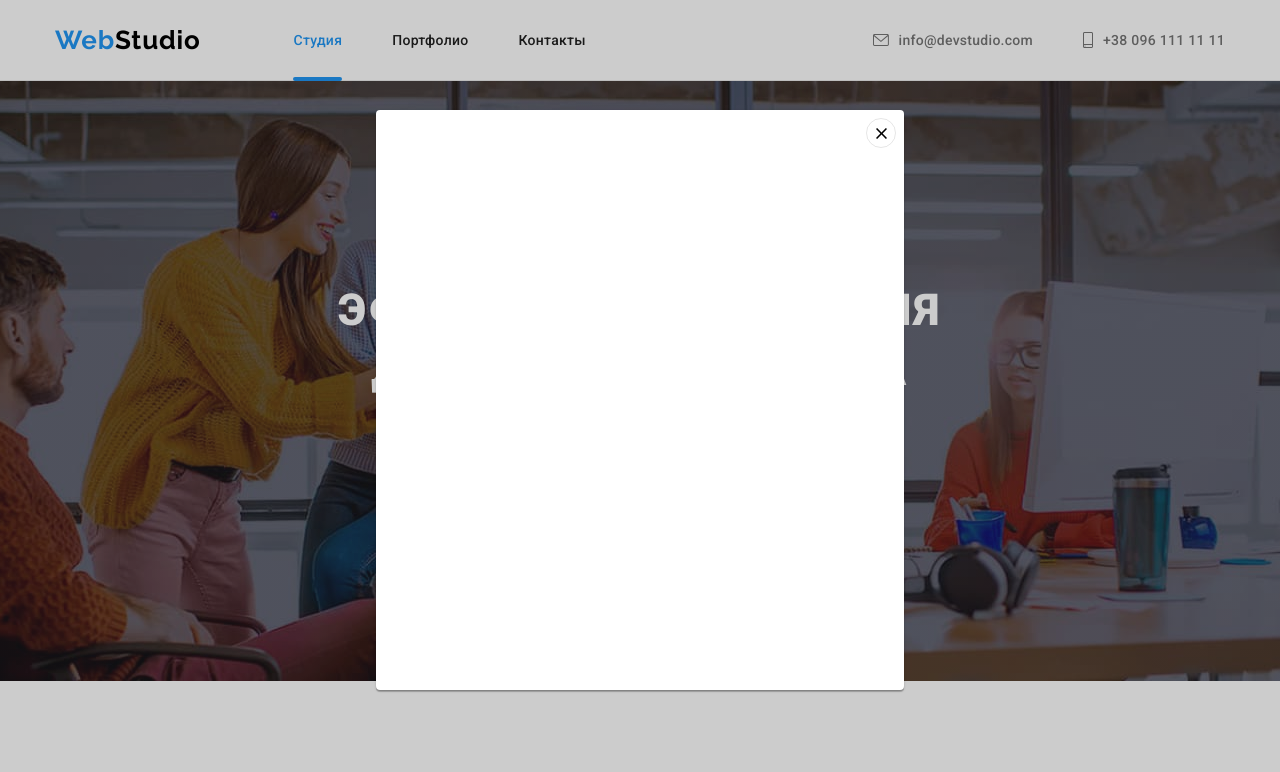
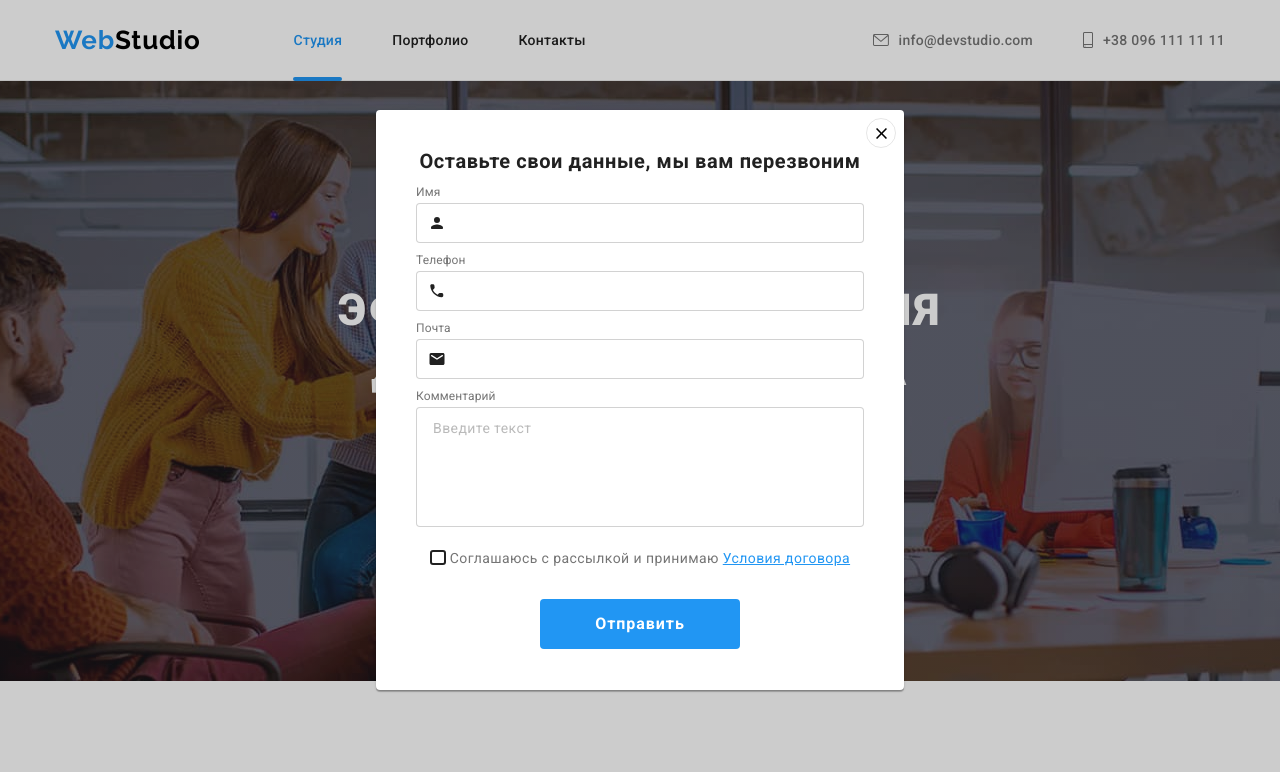
Before and after one commit to vladkrasovsky/goit-markup-hw-06, a plain HTML site: page index.html in a window 1280 px wide. Both pictures are taken after a click on the button "Заказать услугу". Shown: the top 772 px of the page. Drawn offline with Linux system fonts and the light colour scheme.

Commit message:
Adds modal form markup and styles

```diff
--- a/css/styles.css
+++ b/css/styles.css
@@ -27,6 +27,7 @@
   --modal-close-border-color: rgba(0, 0, 0, 0.1);
   --input-border-color: rgba(33, 33, 33, 0.2);
   --input-border-color-light: rgba(255, 255, 255, 0.3);
+  --placeholder-color: rgba(117, 117, 117, 0.5);
 
   /* sizes */
   --container-width: 1200px;
@@ -45,6 +46,7 @@
   --font-secondary: 'Raleway', sans-serif;
   --font-size-default: 14px;
   --letter-spacing-default: 0.03em;
+  --letter-spacing-xs: 0.01em;
   --letter-spacing-sm: 0.02em;
   --letter-spacing-lg: 0.06em;
 
@@ -96,12 +98,47 @@ body {
 /* forms */
 .form-field {
   position: relative;
+
+  display: flex;
+  flex-direction: column;
+  margin-bottom: 28px;
+
+  user-select: none;
+}
+.form-field-check {
+  display: block;
+}
+.form-option {
+  position: absolute;
+  top: 0;
+  transform: translateY(-100%);
+
+  font-size: 12px;
+  line-height: 1.66;
+
+  letter-spacing: var(--letter-spacing-xs);
+
+  color: var(--text-color);
+}
+.form-icon {
+  position: absolute;
+  left: 12px;
+  top: 50%;
+  transform: translateY(-50%);
+
+  fill: var(--text-color-dark);
+
+  transition-property: fill;
+  transition-duration: var(--transition-base-time);
+  transition-timing-function: var(--transition-base-animation);
 }
 .input {
+  height: 40px;
   max-width: 100%;
-  padding: 14px;
+  padding: 11px;
 
   letter-spacing: var(--letter-spacing-default);
+  color: var(--text-color-dark);
 
   border: 1px solid var(--input-border-color);
   border-radius: 4px;
@@ -115,6 +152,9 @@ body {
 .input:focus {
   border-color: var(--accent-color);
 }
+.input::placeholder {
+  color: var(--placeholder-color);
+}
 /* input variants */
 .input-light {
   color: var(--text-color-light);
@@ -125,7 +165,21 @@ body {
   height: 50px;
   padding: 15px;
 }
+.input-textarea {
+  height: 120px;
+  padding: 12px 16px;
 
+  resize: none;
+}
+.input-has-icon {
+  padding-left: 42px;
+}
+.input-has-icon:hover + .form-icon,
+.input-has-icon:focus + .form-icon {
+  fill: var(--accent-color);
+}
+
+/* labels */
 .form-label {
   position: absolute;
   left: 15px;
@@ -144,6 +198,69 @@ body {
 .form-input:focus + .form-label,
 .form-input:not(:placeholder-shown) + .form-label {
   opacity: 0;
+}
+
+/* checkboxes */
+.checkbox {
+  position: absolute;
+
+  width: 1px;
+  height: 1px;
+  padding: 0;
+  margin: -1px;
+
+  border: 0;
+  clip: rect(0 0 0 0);
+  clip-path: inset(50%);
+  overflow: hidden;
+  white-space: nowrap;
+}
+.checkbox-icon {
+  fill: transparent;
+  background-color: #fff;
+  border: 2px solid var(--text-color-dark);
+  border-radius: 3px;
+
+  vertical-align: text-top;
+
+  transition-property: fill, box-shadow, background-color, border-color, opacity;
+  transition-duration: var(--transition-base-time);
+  transition-timing-function: var(--transition-base-animation);
+}
+.checkbox:focus + .checkbox-icon {
+  box-shadow: 0 0 0 2px var(--accent-color-dark);
+}
+.checkbox:focus:checked + .checkbox-icon {
+  box-shadow: 0 0 0 2px var(--text-color-dark);
+}
+.checkbox:checked + .checkbox-icon {
+  fill: var(--text-color-light);
+  background-color: var(--accent-color);
+  border-color: var(--accent-color);
+}
+.checkbox:not(:checked):not(:disabled):not(:focus) + .checkbox-icon:hover {
+  border-color: var(--accent-color);
+}
+.checkbox:disabled + .checkbox-icon {
+  border-color: var(--text-color);
+  opacity: 0.5;
+}
+.checkbox:disabled:checked + .checkbox-icon {
+  background-color: var(--text-color);
+}
+.checkbox:not(:disabled) + .checkbox-icon {
+  cursor: pointer;
+}
+.checkbox-icon > .use {
+  transform: scale(1.2) rotate(-45deg);
+  transform-origin: center;
+
+  transition-property: transform;
+  transition-duration: var(--transition-base-time);
+  transition-timing-function: var(--transition-base-animation);
+}
+.checkbox:checked + .checkbox-icon > .use {
+  transform: scale(1.2);
 }
 
 /* buttons */
@@ -746,6 +863,9 @@ body {
   display: flex;
   align-items: center;
 }
+.subscription-form .form-field {
+  margin-bottom: 0;
+}
 .subscription-input {
   width: 358px;
   margin-right: 12px;
@@ -814,6 +934,9 @@ body {
   transition-duration: var(--transition-base-time);
   transition-timing-function: var(--transition-base-animation);
 }
+.modal-dialog.centered {
+  text-align: center;
+}
 .modal-close {
   --size: 30px;
 
@@ -840,3 +963,27 @@ body {
 .modal-close:hover {
   fill: var(--accent-color);
 }
+.modal-title {
+  margin-top: 0;
+  margin-bottom: 30px;
+
+  font-weight: 700;
+  font-size: 20px;
+  line-height: 1.15;
+  letter-spacing: var(--letter-spacing-default);
+
+  color: var(--text-color-dark);
+}
+.modal-link {
+  color: var(--accent-color);
+  text-decoration: underline;
+}
+.modal-link:hover,
+.modal-link:focus {
+  color: var(--accent-color-dark);
+}
+
+/* data form */
+.data-form-text {
+  margin-bottom: 20px;
+}
--- a/index.html
+++ b/index.html
@@ -644,12 +644,58 @@
 
     <div class="backdrop is-hidden" data-modal>
       <div class="modal">
-        <div class="modal-dialog">
+        <div class="modal-dialog centered">
           <button class="modal-close" data-modal-close type="button" aria-label="Закрыть">
             <svg width="11" height="11">
               <use href="./images/icons.svg#icon-close" />
             </svg>
           </button>
+          <p class="modal-title">Оставьте свои данные, мы вам перезвоним</p>
+          <form class="js-speaker-form data-form">
+            <label class="form-field">
+              <span class="form-option">Имя</span>
+              <input class="input input-has-icon" name="name" type="text" required />
+              <svg class="form-icon" width="18" height="18">
+                <use href="./images/icons.svg#icon-user" />
+              </svg>
+            </label>
+
+            <label class="form-field">
+              <span class="form-option">Телефон</span>
+              <input class="input input-has-icon" name="tel" type="tel" required />
+              <svg class="form-icon" width="18" height="18">
+                <use href="./images/icons.svg#icon-phone" />
+              </svg>
+            </label>
+
+            <label class="form-field">
+              <span class="form-option">Почта</span>
+              <input class="input input-has-icon" name="email" type="email" required />
+              <svg class="form-icon" width="18" height="18">
+                <use href="./images/icons.svg#icon-email" />
+              </svg>
+            </label>
+
+            <label class="form-field data-form-text">
+              <span class="form-option">Комментарий</span>
+              <textarea
+                class="input input-textarea"
+                name="text"
+                placeholder="Введите текст"
+              ></textarea>
+            </label>
+
+            <label class="form-field form-field-check">
+              <input class="checkbox" type="checkbox" name="accept" value="1" required />
+              <svg class="checkbox-icon" width="16" height="15">
+                <use class="use" href="./images/icons.svg#icon-check" />
+              </svg>
+              Соглашаюсь с рассылкой и принимаю
+              <a class="link modal-link" href="">Условия договора</a>
+            </label>
+
+            <button class="button button-accent" type="submit">Отправить</button>
+          </form>
         </div>
       </div>
     </div>
```
